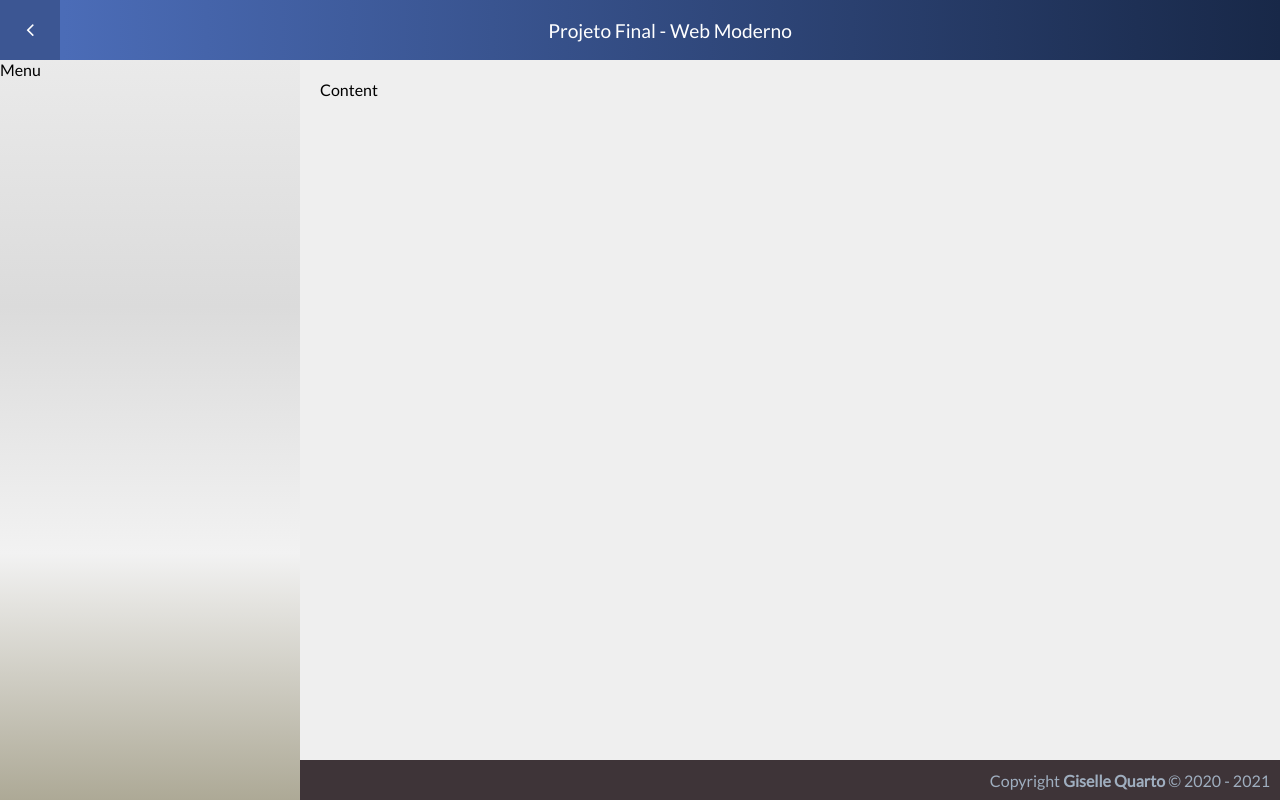
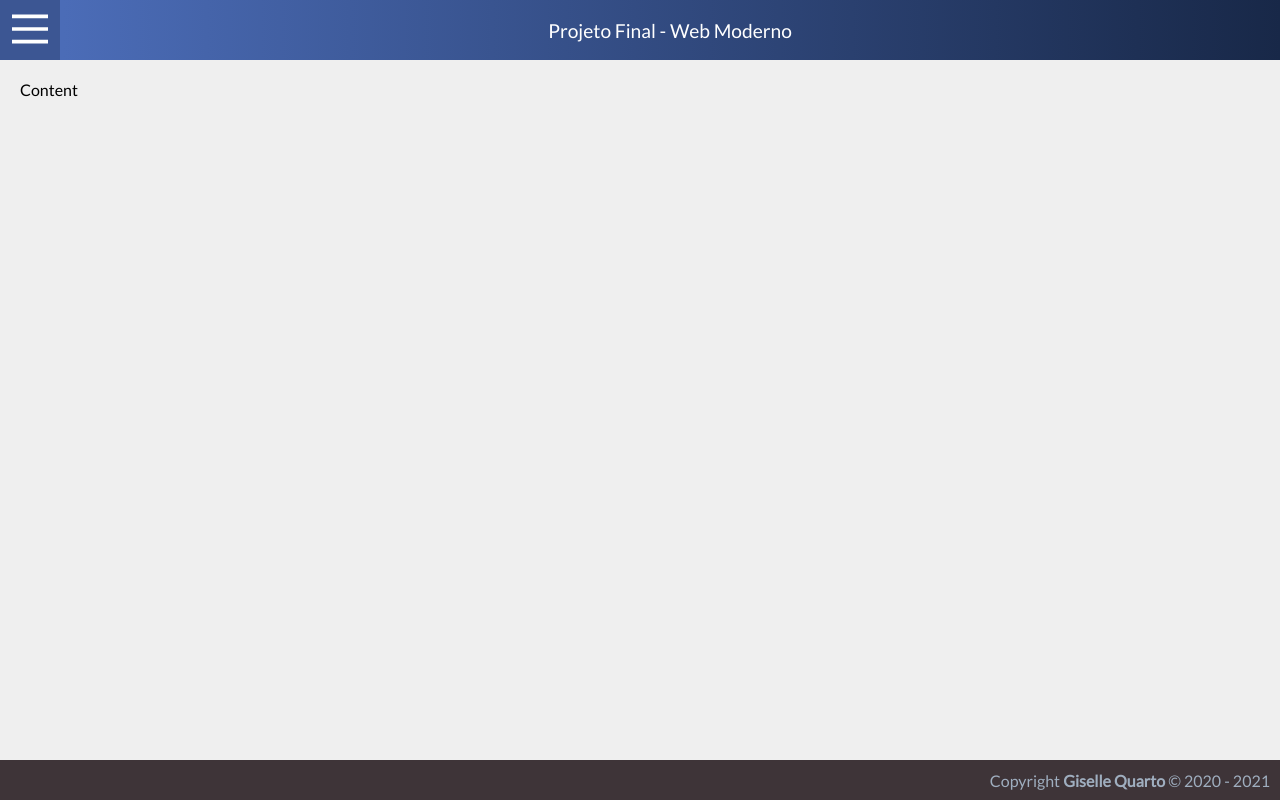
Before and after one commit to gisellequarto/ModernWeb-FinalProject, a Vue app in the folder versao-inicial/frontend/: page / in a window 1280 px wide. Built offline with nearby package versions, Linux system fonts and the light colour scheme.

Commit message:
header menu toggle

```diff
--- a/versao-inicial/frontend/src/App.vue
+++ b/versao-inicial/frontend/src/App.vue
@@ -1,6 +1,6 @@
 <template>
-  <div id="app">
-    <Header title="Projeto Final - Web Moderno" :hideToggle="false"/>
+  <div id="app" :class="{ 'hide-menu': !isMenuVisible }">
+    <Header title="Projeto Final - Web Moderno" :hideToggle="false" />
     <Menu />
     <Content />
     <Footer />
@@ -8,6 +8,7 @@
 </template>
 
 <script>
+import { mapState } from "vuex";
 // com o @ vc parte da raiz.. ou seja, do src
 import Header from "@/components/template/Header";
 import Menu from "@/components/template/Menu";
@@ -17,6 +18,7 @@ import Footer from "@/components/template/Footer";
 export default {
   name: "App",
   components: { Header, Menu, Content, Footer },
+  computed: mapState(["isMenuVisible"]),
 };
 </script>
 
@@ -40,4 +42,11 @@ body {
     "menu content"
     "menu footer";
 }
+
+#app.hide-menu {
+  grid-template-areas:
+    "header header"
+    "content content"
+    "footer footer";
+}
 </style>
--- a/versao-inicial/frontend/src/components/template/Header.vue
+++ b/versao-inicial/frontend/src/components/template/Header.vue
@@ -1,7 +1,13 @@
 <template>
   <header class="header">
     <a class="toggle" @click="toggleMenu" v-if="!hideToggle">
-      <i class="fa fa-lg" :class="icon"></i>
+      <button onclick="this.classList.toggle('opened');this.setAttribute('aria-expanded', this.classList.contains('opened'))" aria-label="Main Menu">
+        <svg width="60" height="60" viewBox="0 0 100 100">
+          <path class="line line1" d="M 20,29.000046 H 80.000231 C 80.000231,29.000046 94.498839,28.817352 94.532987,66.711331 94.543142,77.980673 90.966081,81.670246 85.259173,81.668997 79.552261,81.667751 75.000211,74.999942 75.000211,74.999942 L 25.000021,25.000058" />
+          <path class="line line2" d="M 20,50 H 80" />
+          <path class="line line3" d="M 20,70.999954 H 80.000231 C 80.000231,70.999954 94.498839,71.182648 94.532987,33.288669 94.543142,22.019327 90.966081,18.329754 85.259173,18.331003 79.552261,18.332249 75.000211,25.000058 75.000211,25.000058 L 25.000021,74.999942" />
+        </svg>
+      </button>
     </a>
     <h1 class="title">{{ title }}</h1>
   </header>
@@ -14,17 +20,12 @@ export default {
     title: String,
     hideToggle: Boolean,
   },
-  computed: {
-    icon() {
-      return "fa-angle-left"
-    }
-  },
   methods: {
     toggleMenu() {
-
-    }
-  }
-}
+      this.$store.commit("toggleMenu");
+    },
+  },
+};
 </script>
 
 <style>
@@ -64,10 +65,60 @@ header.header > a.toggle {
   display: flex;
   justify-content: center;
   align-items: center;
+  padding: 0px
 }
 
 header.header > a.toggle:hover {
   color: #fff;
   background-color: rgba(0, 0, 0, 0.2);
 }
+
+button {
+  background-color: transparent;
+  color: transparent;
+  border-color: transparent;
+  padding: 0;
+  border: none;
+  outline: none;
+}
+button:hover{
+  border-color: transparent;
+  text-decoration: none;
+}
+
+.line {
+  fill: none;
+  padding: 0;
+  stroke: #fff;
+  stroke-width: 6;
+  transition: stroke-dasharray 600ms cubic-bezier(0.4, 0, 0.2, 1),
+    stroke-dashoffset 600ms cubic-bezier(0.4, 0, 0.2, 1);
+}
+.line1 {
+  stroke-dasharray: 60 207;
+  stroke-width: 6;
+}
+.line2 {
+  stroke-dasharray: 60 60;
+  stroke-width: 6;
+}
+.line3 {
+  stroke-dasharray: 60 207;
+  stroke-width: 6;
+}
+.opened .line1 {
+  stroke-dasharray: 90 207;
+  stroke-dashoffset: -134;
+  stroke-width: 6;
+}
+.opened .line2 {
+  stroke-dasharray: 1 60;
+  stroke-dashoffset: -30;
+  stroke-width: 6;
+}
+.opened .line3 {
+  stroke-dasharray: 90 207;
+  stroke-dashoffset: -134;
+  stroke-width: 6;
+}
 </style>
--- a/versao-inicial/frontend/src/components/template/Menu.vue
+++ b/versao-inicial/frontend/src/components/template/Menu.vue
@@ -1,20 +1,24 @@
 <template>
-  <aside class="menu">Menu</aside>
+  <div>
+    <aside class="menu" v-show="isMenuVisible">Menu</aside>
+  </div>
 </template>
 
 <script>
+import { mapState } from "vuex";
+
 export default {
-name: "Menu"
-}
+  name: "Menu",
+  computed: mapState(["isMenuVisible"]),
+};
 </script>
 
 <style>
 .menu {
-        grid-area: menu;
-        background: linear-gradient(to top, #ada996, #f2f2f2, #dbdbdb, #eaeaea);
-        display: flex;
-        flex-direction: column;
-        flex-wrap: wrap;
-    }
-
+  grid-area: menu;
+  background: #fff;
+  display: flex;
+  flex-direction: column;
+  flex-wrap: wrap;
+}
 </style>
--- /dev/null
+++ b/versao-inicial/frontend/src/config/store.js
@@ -0,0 +1,28 @@
+//import axios from 'axios';
+import Vue from 'vue';
+import Vuex from 'vuex';
+
+Vue.use(Vuex);
+
+export default new Vuex.Store({
+    state: {
+        isMenuVisible: false,
+        user: null
+    },
+
+    mutations: {
+        toggleMenu(state, isVisible) {
+           /*  if(!state.user) {
+                state.isMenuVisible = false
+                return
+            } */
+
+            if(isVisible === undefined) {
+                state.isMenuVisible = !state.isMenuVisible
+            } else {
+                state.isMenuVisible = isVisible
+            }
+        }
+    }
+
+})
--- a/versao-inicial/frontend/src/main.js
+++ b/versao-inicial/frontend/src/main.js
@@ -1,11 +1,13 @@
 import 'font-awesome/css/font-awesome.css';
 
-import Vue from 'vue'
+import Vue from 'vue';
 
-import App from './App'
+import App from './App';
+import store from './config/store';
 
 Vue.config.productionTip = false
 
 new Vue({
+  store,
   render: h => h(App)
 }).$mount('#app')
```
Lines whose indentation alone changed are shown as unchanged.
